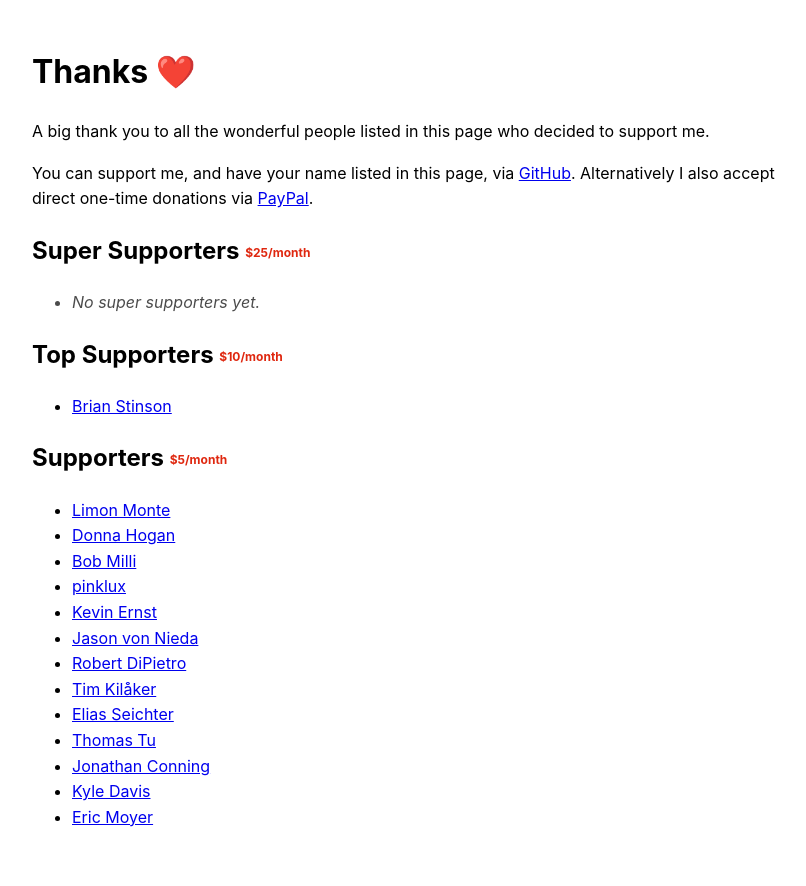
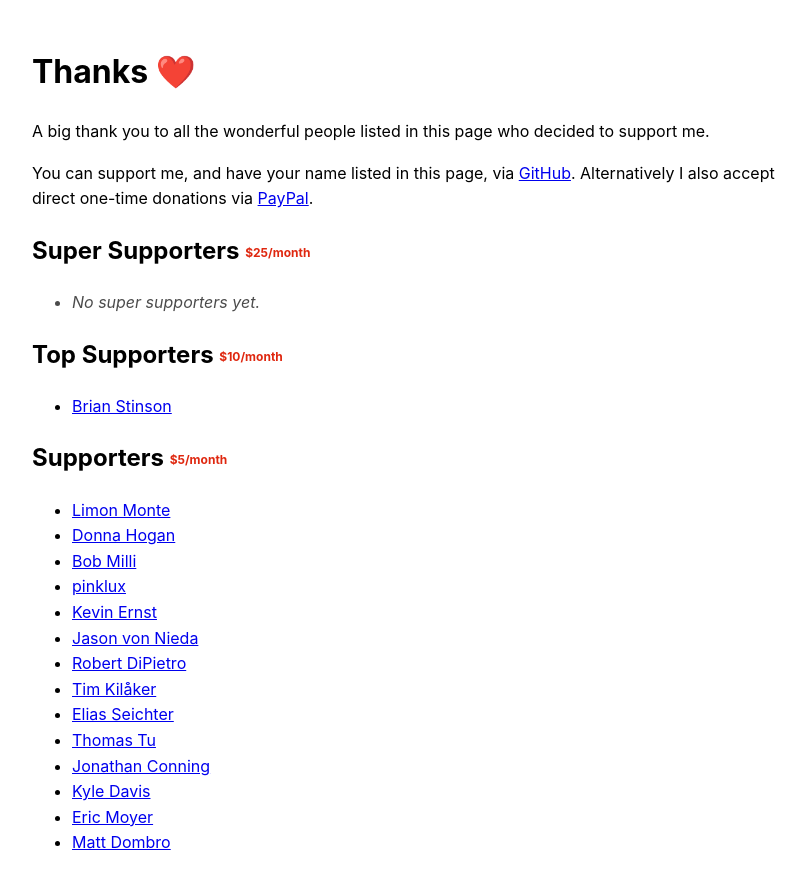
Before and after one commit to fabiospampinato/website, a Next.js app: page /thanks in a window 1280 px wide. Shown: the top 886 px of the page, without its empty margins (233-1039 px from the left). Built offline with nearby package versions, Linux system fonts and the light colour scheme.

Commit message:
Thanks: updated

```diff
--- a/pages/thanks.tsx
+++ b/pages/thanks.tsx
@@ -34,6 +34,7 @@ const Thanks = () => (
       <li><a href="https://github.com/jhconning">Jonathan Conning</a></li>
       <li><a href="https://github.com/kyldvs">Kyle Davis</a></li>
       <li><a href="https://github.com/epmoyer">Eric Moyer</a></li>
+      <li><a href="https://github.com/mdombro">Matt Dombro</a></li>
     </ul>
   </Layout>
 );
```
